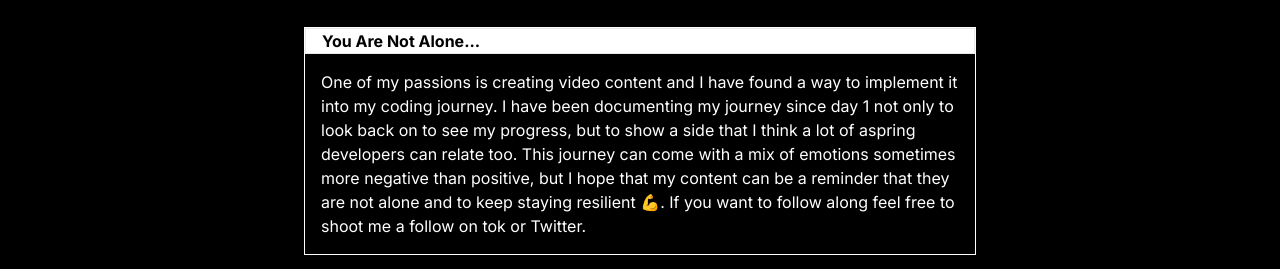
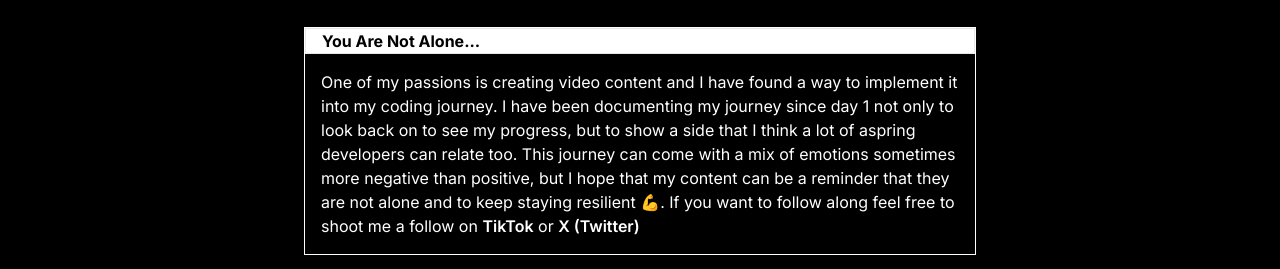
Before and after one commit to aych-dev/Aychdev-Website, a Next.js app: page /content in a window 1280 px wide. Shown: the part 329-598 px from the top of the page. Built offline with nearby package versions, Linux system fonts and the light colour scheme.

Commit message:
updated links

```diff
--- a/app/content/page.tsx
+++ b/app/content/page.tsx
@@ -18,8 +18,22 @@ const Content = () => {
             too. This journey can come with a mix of emotions sometimes more
             negative than positive, but I hope that my content can be a reminder
             that they are not alone and to keep staying resilient 💪. If you
-            want to follow along feel free to shoot me a follow on tok or
-            Twitter.
+            want to follow along feel free to shoot me a follow on{' '}
+            <a
+              href='https://www.tiktok.com/@aychlife'
+              target='_blank'
+              className='font-semibold hover:text-customGreen '
+            >
+              TikTok
+            </a>{' '}
+            or{' '}
+            <a
+              href='https://www.x.com/aychdev'
+              target='_blank'
+              className='font-semibold hover:text-customGreen '
+            >
+              X (Twitter)
+            </a>
           </p>
         </div>
         <div className='flex items-center justify-center'>
```
